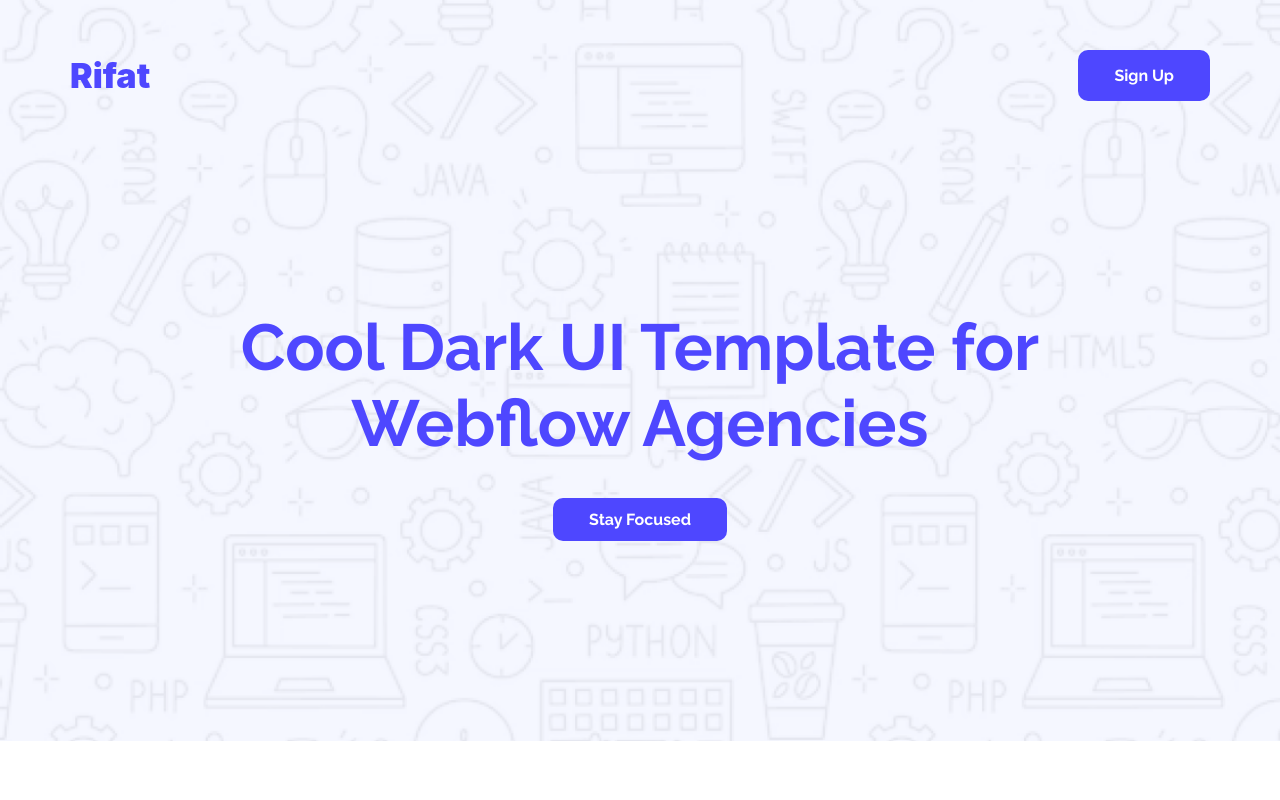
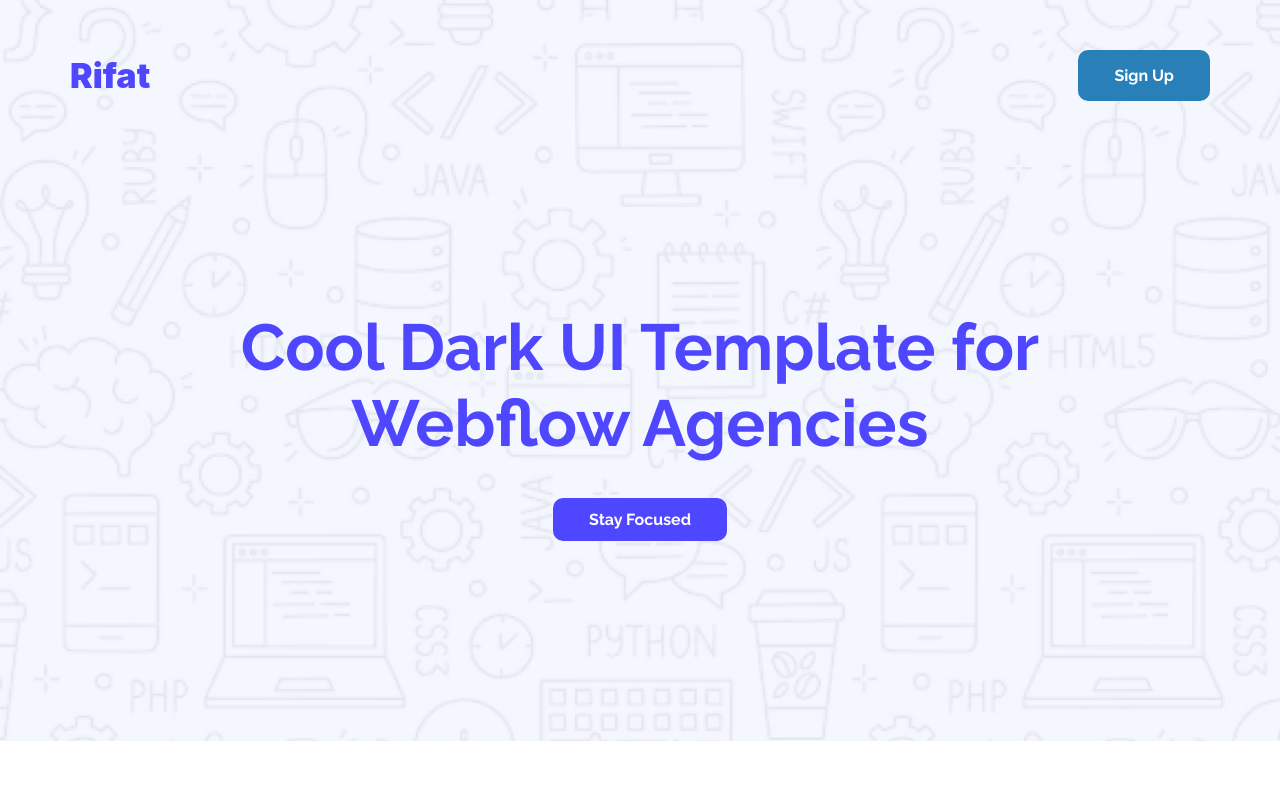
Before and after one commit to rifatzzz26/assignment-1, a plain HTML site: page index.html in a window 1280 px wide. In both pictures the pointer is over the button "Sign Up". Shown: the top 800 px of the page. Drawn offline with Linux system fonts and the light colour scheme.

Commit message:
Final Commit 3

```diff
--- a/style.css
+++ b/style.css
@@ -378,3 +378,8 @@ footer {
   line-height: 150%;
   color: rgba(137, 135, 161, 1);
 }
+
+button:hover {
+  cursor: pointer;
+  background-color: #2980b9; /* darker blue */
+}
```
